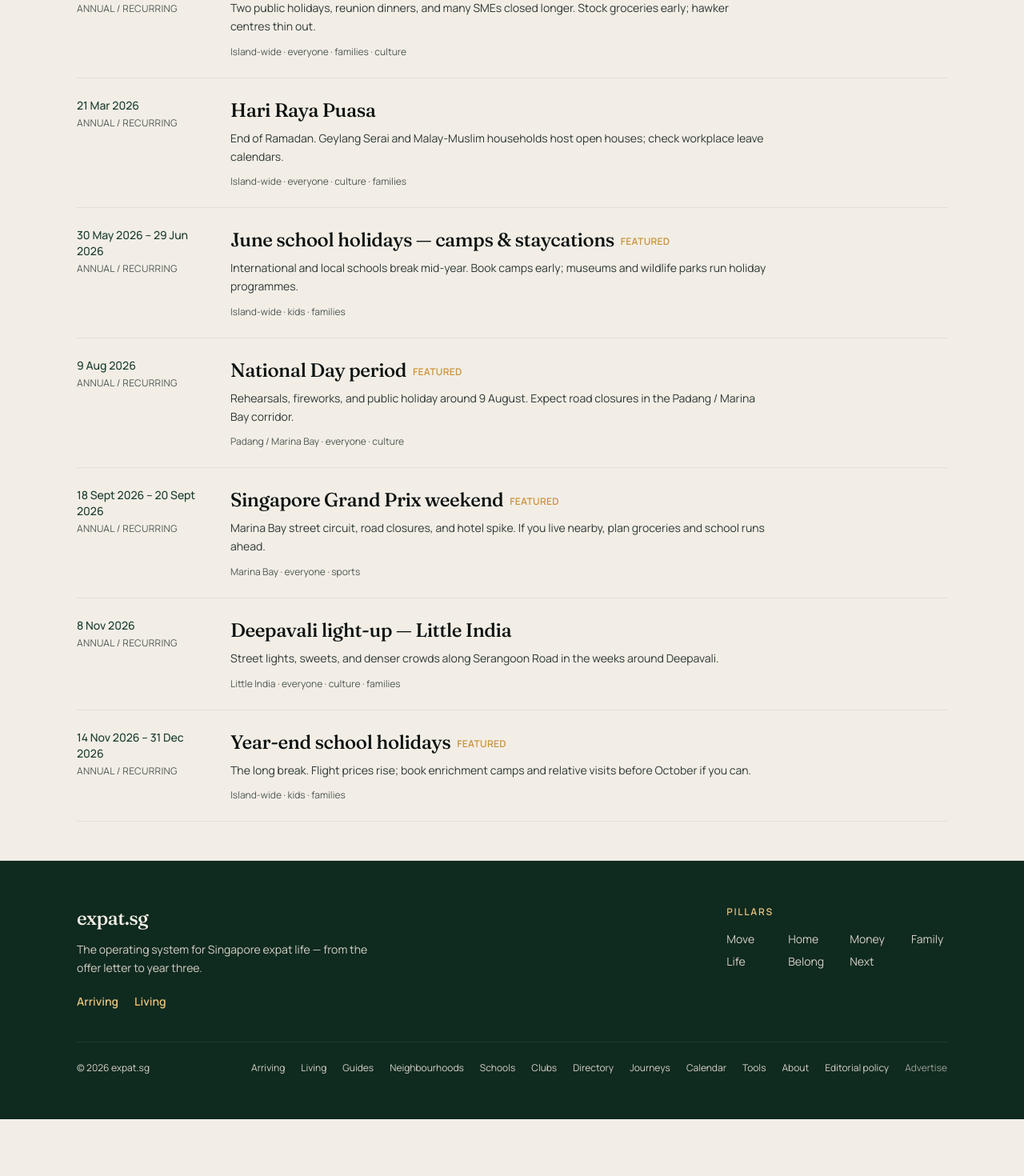
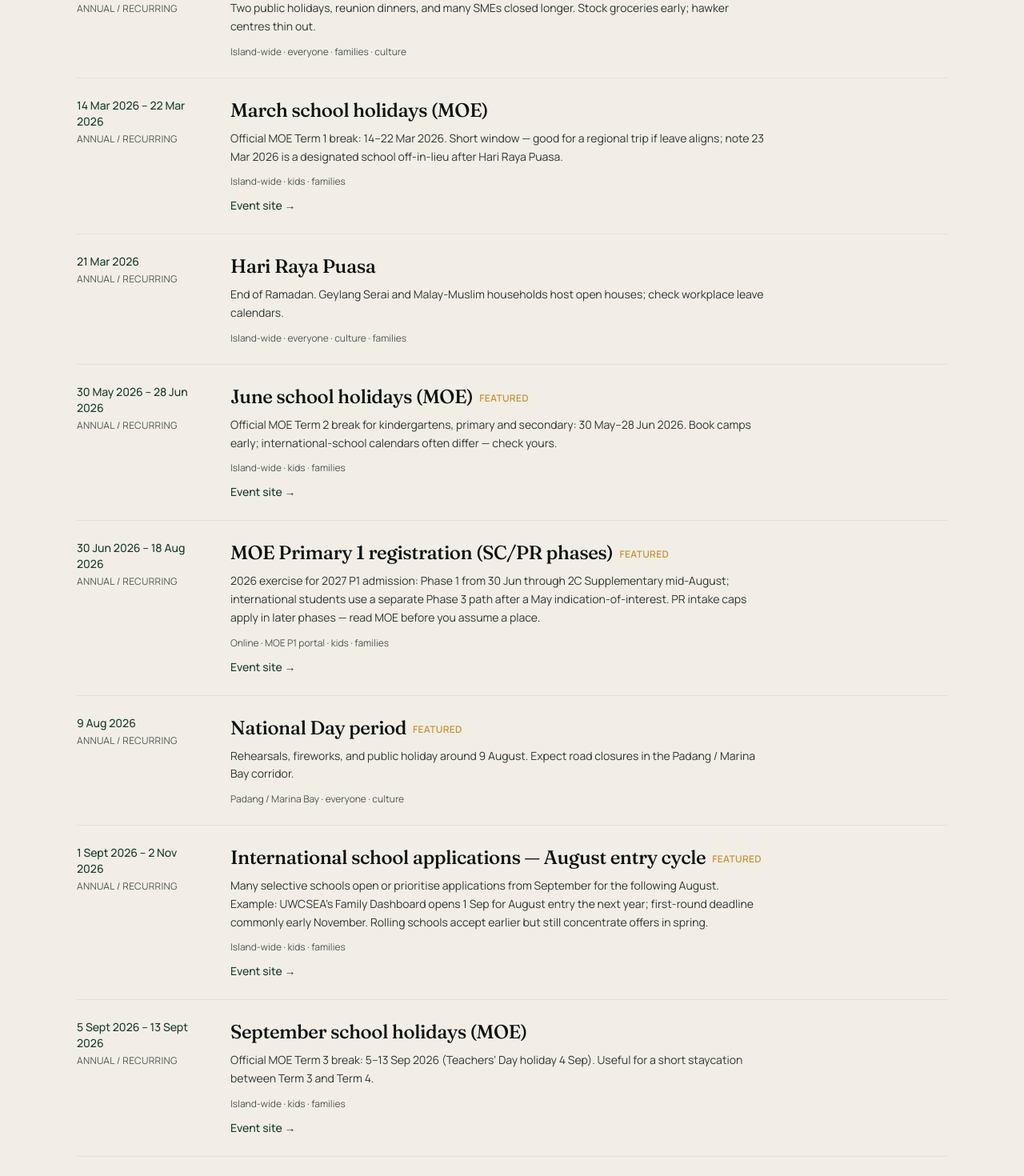
Before and after one commit to abhishekcheriangeorge-ops/expat-dot-sg, a Next.js app: page /calendar in a window 1280 px wide. Shown: the part 1140-2610 px from the top of the page at 80% size. Before the commit the page ends 2539 px from the top, so only its background shows below. Built offline with nearby package versions, Linux system fonts and the light colour scheme; no server answers.

Commit message:
Loop E: MOE-accurate school calendar + application windows
Align June/year-end holidays to MOE 2026 dates; add March/Sept breaks, P1 registration, and international-school Aug-entry season.

```diff
--- /dev/null
+++ b/content/calendar/intl-school-apps-aug.json
@@ -0,0 +1,13 @@
+{
+  "type": "event",
+  "slug": "intl-school-apps-aug-entry",
+  "title": "International school applications — August entry cycle",
+  "summary": "Many selective schools open or prioritise applications from September for the following August. Example: UWCSEA’s Family Dashboard opens 1 Sep for August entry the next year; first-round deadline commonly early November. Rolling schools accept earlier but still concentrate offers in spring.",
+  "date": "2026-09-01",
+  "endDate": "2026-11-02",
+  "recurring": true,
+  "venue": "Island-wide",
+  "audience": ["kids", "families"],
+  "href": "https://www.uwcsea.edu.sg/admissions/how-to-apply/timelines",
+  "featured": true
+}
--- a/content/calendar/kids-june-holidays.json
+++ b/content/calendar/kids-june-holidays.json
@@ -1,12 +1,13 @@
 {
   "type": "event",
   "slug": "kids-school-holiday-jun",
-  "title": "June school holidays — camps & staycations",
-  "summary": "International and local schools break mid-year. Book camps early; museums and wildlife parks run holiday programmes.",
+  "title": "June school holidays (MOE)",
+  "summary": "Official MOE Term 2 break for kindergartens, primary and secondary: 30 May–28 Jun 2026. Book camps early; international-school calendars often differ — check yours.",
   "date": "2026-05-30",
-  "endDate": "2026-06-29",
+  "endDate": "2026-06-28",
   "recurring": true,
   "venue": "Island-wide",
   "audience": ["kids", "families"],
+  "href": "https://www.moe.gov.sg/calendar",
   "featured": true
 }
--- /dev/null
+++ b/content/calendar/kids-march-holidays.json
@@ -0,0 +1,13 @@
+{
+  "type": "event",
+  "slug": "kids-school-holiday-mar",
+  "title": "March school holidays (MOE)",
+  "summary": "Official MOE Term 1 break: 14–22 Mar 2026. Short window — good for a regional trip if leave aligns; note 23 Mar 2026 is a designated school off-in-lieu after Hari Raya Puasa.",
+  "date": "2026-03-14",
+  "endDate": "2026-03-22",
+  "recurring": true,
+  "venue": "Island-wide",
+  "audience": ["kids", "families"],
+  "href": "https://www.moe.gov.sg/calendar",
+  "featured": false
+}
--- /dev/null
+++ b/content/calendar/kids-sept-holidays.json
@@ -0,0 +1,13 @@
+{
+  "type": "event",
+  "slug": "kids-school-holiday-sep",
+  "title": "September school holidays (MOE)",
+  "summary": "Official MOE Term 3 break: 5–13 Sep 2026 (Teachers’ Day holiday 4 Sep). Useful for a short staycation between Term 3 and Term 4.",
+  "date": "2026-09-05",
+  "endDate": "2026-09-13",
+  "recurring": true,
+  "venue": "Island-wide",
+  "audience": ["kids", "families"],
+  "href": "https://www.moe.gov.sg/calendar",
+  "featured": false
+}
--- a/content/calendar/kids-year-end-holidays.json
+++ b/content/calendar/kids-year-end-holidays.json
@@ -1,12 +1,13 @@
 {
   "type": "event",
   "slug": "kids-school-holiday-nov-dec",
-  "title": "Year-end school holidays",
-  "summary": "The long break. Flight prices rise; book enrichment camps and relative visits before October if you can.",
-  "date": "2026-11-14",
+  "title": "Year-end school holidays (MOE)",
+  "summary": "Official MOE Term 4 break for MK/primary/secondary: 21 Nov–31 Dec 2026 (last day of school 20 Nov). Flight prices rise; book camps and relative visits before October if you can.",
+  "date": "2026-11-21",
   "endDate": "2026-12-31",
   "recurring": true,
   "venue": "Island-wide",
   "audience": ["kids", "families"],
+  "href": "https://www.moe.gov.sg/calendar",
   "featured": true
 }
--- /dev/null
+++ b/content/calendar/moe-p1-registration.json
@@ -0,0 +1,13 @@
+{
+  "type": "event",
+  "slug": "moe-p1-registration",
+  "title": "MOE Primary 1 registration (SC/PR phases)",
+  "summary": "2026 exercise for 2027 P1 admission: Phase 1 from 30 Jun through 2C Supplementary mid-August; international students use a separate Phase 3 path after a May indication-of-interest. PR intake caps apply in later phases — read MOE before you assume a place.",
+  "date": "2026-06-30",
+  "endDate": "2026-08-18",
+  "recurring": true,
+  "venue": "Online · MOE P1 portal",
+  "audience": ["kids", "families"],
+  "href": "https://www.moe.gov.sg/primary/p1-registration",
+  "featured": true
+}
--- a/src/app/calendar/page.tsx
+++ b/src/app/calendar/page.tsx
@@ -6,7 +6,7 @@ import { getCalendarEvents } from "@/lib/content";
 export const metadata: Metadata = {
   title: "Events & kids calendar",
   description:
-    "Singapore expat calendar — school holidays, cultural festivals, kids activities, and recurring community anchors.",
+    "Singapore expat calendar — MOE school holidays, P1 and international-school application windows, festivals, and community anchors.",
 };
 
 export default async function CalendarPage() {
@@ -16,8 +16,8 @@ export default async function CalendarPage() {
     <>
       <JourneyHero
         eyebrow="Calendar"
-        title="School holidays, festivals, and the weeks families plan around."
-        summary="A living section for habitual return visits — kids camps, cultural light-ups, and city-wide moments that reshape logistics."
+        title="School holidays, application windows, and the weeks families plan around."
+        summary="MOE term breaks with official dates, P1 registration and international-school admissions seasons, plus festivals and community anchors."
       />
       <CalendarBoard events={events} />
     </>
```
